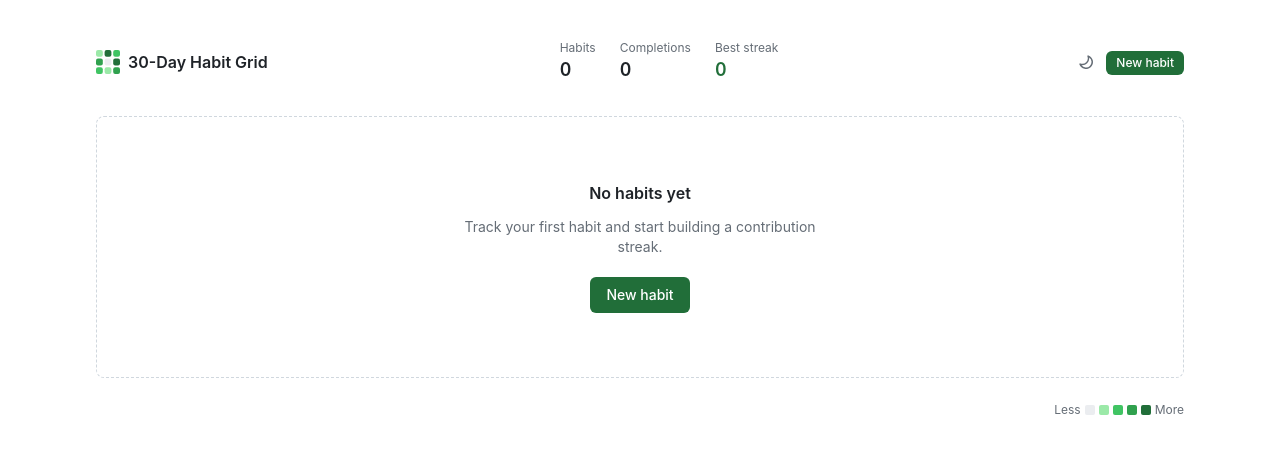
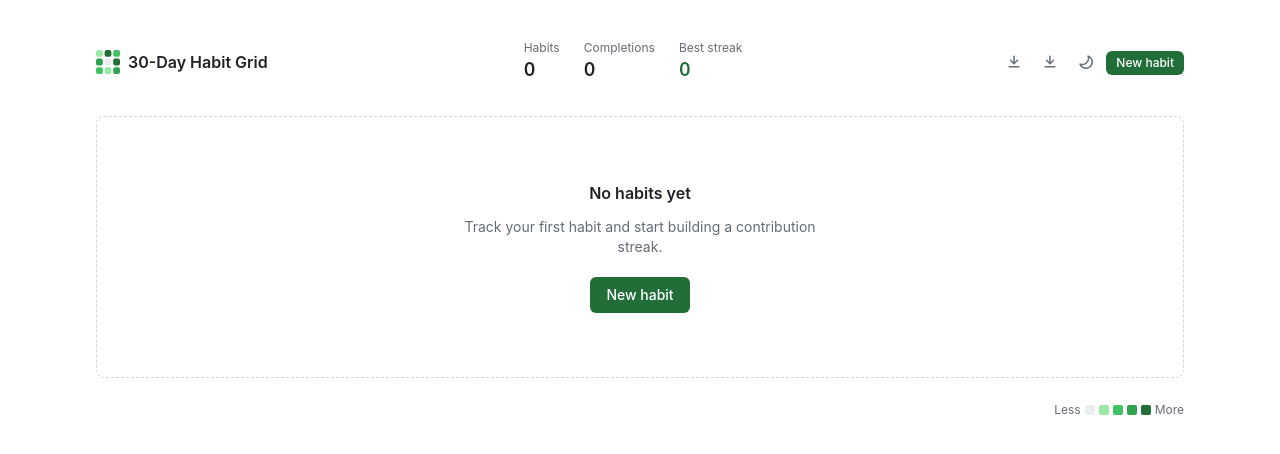
Before and after one commit to mmy-lana/30day-habit-grid, a Vue app: page / in a window 1280 px wide. Shown: the top 454 px of the page. Built offline with nearby package versions, Linux system fonts and the light colour scheme.

Commit message:
feat(ui): wire backup export/import, fix empty-cell contrast in dark mode

```diff
--- a/src/assets/main.css
+++ b/src/assets/main.css
@@ -21,7 +21,7 @@
   --gh-border:   #30363d;
   --gh-text:     #c9d1d9;
   --gh-muted:    #8b949e;
-  --gh-level-0:  #161b22;
+  --gh-level-0:  #21262d;
   --gh-level-1:  #0e4429;
   --gh-level-2:  #006d32;
   --gh-level-3:  #26a641;
--- a/src/components/atoms/DayCell.vue
+++ b/src/components/atoms/DayCell.vue
@@ -26,7 +26,16 @@ const cellSizeClasses = computed(() =>
     : 'h-3 w-3 sm:h-3.5 sm:w-3.5 lg:h-4 lg:w-4',
 );
 
-const resolvedLabel = computed(() => props.label ?? formatFullDate(props.date));
+const cellClasses = computed(() => [
+  cellSizeClasses.value,
+  props.intensity === 0 ? 'border border-gh-border/20' : '',
+]);
+
+const resolvedLabel = computed(() => {
+  if (props.label != null) return props.label; // explicit caller override
+  const status = props.intensity > 0 ? 'Completed' : 'Not completed';
+  return `${formatFullDate(props.date)} · ${status}`;
+});
 
 function onToggle(): void {
   if (props.disabled) return;
@@ -58,7 +67,7 @@ function onKeydown(evt: KeyboardEvent): void {
     <span
       aria-hidden="true"
       class="block rounded-[2px] transition-transform hover:scale-110"
-      :class="cellSizeClasses"
+      :class="cellClasses"
       :style="cellStyle"
     />
   </button>
--- a/src/components/organisms/AppHeader.vue
+++ b/src/components/organisms/AppHeader.vue
@@ -1,4 +1,5 @@
 <script setup lang="ts">
+import { ref } from 'vue';
 import type { GlobalStats } from '@/types/stats';
 import AppLogo from '@/components/atoms/AppLogo.vue';
 import StatTile from '@/components/atoms/StatTile.vue';
@@ -7,7 +8,29 @@ import BaseButton from '@/components/atoms/BaseButton.vue';
 import IconButton from '@/components/atoms/IconButton.vue';
 
 withDefaults(defineProps<{ globalStats: GlobalStats; isDark: boolean }>(), {});
-const emit = defineEmits<{ toggleTheme: []; addHabit: [] }>();
+const emit = defineEmits<{
+  toggleTheme: [];
+  addHabit: [];
+  exportData: [];
+  importFile: [file: File];
+}>();
+
+const fileInputRef = ref<HTMLInputElement | null>(null);
+
+function onExportClick(): void {
+  emit('exportData');
+}
+
+function onImportClick(): void {
+  fileInputRef.value?.click();
+}
+
+function onFileChange(evt: Event): void {
+  const input = evt.target as HTMLInputElement;
+  const file = input.files?.[0];
+  if (file) emit('importFile', file);
+  input.value = ''; // allow re-importing the same file
+}
 </script>
 
 <template>
@@ -29,6 +52,34 @@ const emit = defineEmits<{ toggleTheme: []; addHabit: [] }>();
       />
     </div>
     <div class="flex items-center gap-1">
+      <IconButton
+        label="Export backup"
+        @click="onExportClick"
+      >
+        <svg
+          viewBox="0 0 16 16"
+          fill="currentColor"
+          class="h-4 w-4"
+          aria-hidden="true"
+        >
+          <path d="M8 1.5a.75.75 0 0 1 .75.75v5.69l2.22-2.22a.75.75 0 1 1 1.06 1.06l-3.5 3.5a.75.75 0 0 1-1.06 0l-3.5-3.5a.75.75 0 1 1 1.06-1.06L7.25 7.94V2.25A.75.75 0 0 1 8 1.5Z" />
+          <path d="M2.5 12.75a.75.75 0 0 1 .75-.75h9.5a.75.75 0 0 1 0 1.5h-9.5a.75.75 0 0 1-.75-.75Z" />
+        </svg>
+      </IconButton>
+      <IconButton
+        label="Import backup"
+        @click="onImportClick"
+      >
+        <svg
+          viewBox="0 0 16 16"
+          fill="currentColor"
+          class="h-4 w-4"
+          aria-hidden="true"
+        >
+          <path d="M7.25 7.94 5.03 5.72a.75.75 0 0 0-1.06 1.06l3.5 3.5a.75.75 0 0 0 1.06 0l3.5-3.5a.75.75 0 0 0-1.06-1.06L8.75 7.94V2.25a.75.75 0 0 0-1.5 0v5.69Z" />
+          <path d="M2.5 12.75a.75.75 0 0 1 .75-.75h9.5a.75.75 0 0 1 0 1.5h-9.5a.75.75 0 0 1-.75-.75Z" />
+        </svg>
+      </IconButton>
       <ThemeToggle
         :is-dark="isDark"
         @toggle="emit('toggleTheme')"
@@ -61,4 +112,11 @@ const emit = defineEmits<{ toggleTheme: []; addHabit: [] }>();
       </div>
     </div>
   </header>
+  <input
+    ref="fileInputRef"
+    type="file"
+    accept=".json"
+    class="hidden"
+    @change="onFileChange"
+  >
 </template>
--- a/src/pages/HomePage.vue
+++ b/src/pages/HomePage.vue
@@ -2,9 +2,11 @@
 import { computed, reactive, ref } from 'vue';
 import type { DayKey, Habit, HabitInput } from '@/types/habit';
 import type { GlobalStats } from '@/types/stats';
+import type { HabitStoreState } from '@/types/store';
 import { useHabitStore } from '@/composables/useHabitStore';
 import { useDateGrid } from '@/composables/useDateGrid';
 import { useTheme } from '@/composables/useTheme';
+import { exportBackup, readBackupFile } from '@/utils/backup';
 import { GRID_DAYS } from '@/constants/grid';
 import AppHeader from '@/components/organisms/AppHeader.vue';
 import CombinedGrid from '@/components/organisms/CombinedGrid.vue';
@@ -26,6 +28,7 @@ const modalState = reactive<{ mode: 'closed' | 'add' | 'edit'; id?: string }>({
 });
 
 const confirmDeleteId = ref<string | null>(null);
+const pendingImport = ref<HabitStoreState | null>(null);
 
 const modalOpen = computed(() => modalState.mode !== 'closed');
 
@@ -74,6 +77,32 @@ function confirmDelete(): void {
   if (confirmDeleteId.value != null) store.deleteHabit(confirmDeleteId.value);
   confirmDeleteId.value = null;
 }
+
+function handleExport(): void {
+  exportBackup(store.state.value);
+}
+
+async function handleImportFile(file: File): Promise<void> {
+  try {
+    const parsed = await readBackupFile(file);
+    if (store.habits.value.length > 0) {
+      pendingImport.value = parsed; // gate overwrite behind ConfirmDialog
+    } else {
+      store.importState(parsed);
+    }
+  } catch (err) {
+    console.warn('habit-grid: import failed', err);
+  }
+}
+
+function confirmImport(): void {
+  if (pendingImport.value != null) store.importState(pendingImport.value);
+  pendingImport.value = null;
+}
+
+function cancelImport(): void {
+  pendingImport.value = null;
+}
 </script>
 
 <template>
@@ -82,6 +111,8 @@ function confirmDelete(): void {
     :is-dark="isDark"
     @toggle-theme="toggleTheme"
     @add-habit="openAdd"
+    @export-data="handleExport"
+    @import-file="handleImportFile"
   />
 
   <CombinedGrid
@@ -146,4 +177,13 @@ function confirmDelete(): void {
     @confirm="confirmDelete"
     @cancel="confirmDeleteId = null"
   />
+
+  <ConfirmDialog
+    :open="pendingImport != null"
+    title="Import backup?"
+    message="Importing this backup will overwrite your current habits and check-in history. Do you want to continue?"
+    confirm-text="Import"
+    @confirm="confirmImport"
+    @cancel="cancelImport"
+  />
 </template>
```
Also changed, not shown: 2 other files (tests, documents, lock files or other folders).
